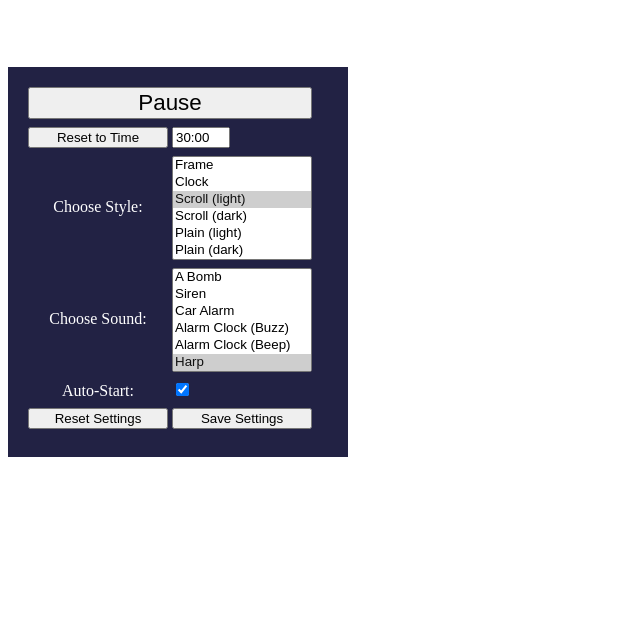
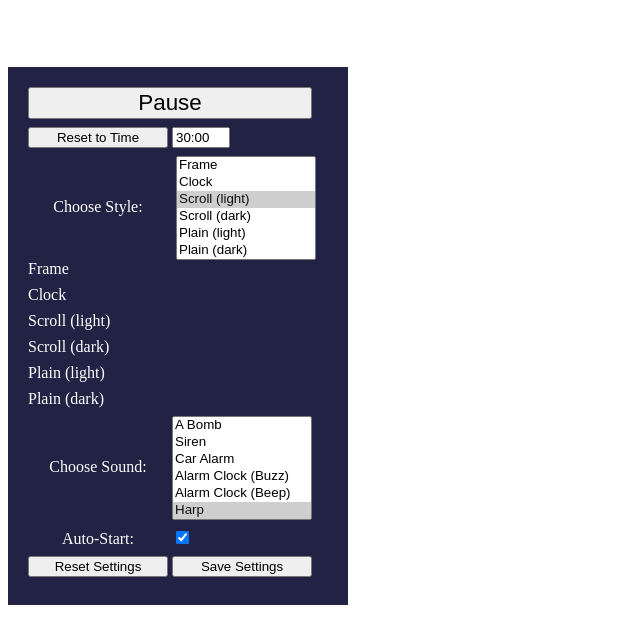
Before and after one commit to absolute-link/snektimer, a plain HTML site: page index.html in a window 1280 px wide. Shown: the part 161-800 px from the top of the page, without its empty margins (0-640 px from the left). Drawn offline with Linux system fonts and the light colour scheme.

Commit message:
custom select element draft

```diff
--- a/index.html
+++ b/index.html
@@ -6,6 +6,7 @@
         <title>SnekTimer</title>
         <link rel="stylesheet" href="style/general.css">
         <script src="config.js"></script>
+        <script src="script/select.js"></script>
         <script src="script/settings.js"></script>
         <script src="script/timer.js"></script>
         <script src="script/general.js"></script>
@@ -33,7 +34,9 @@
                 <button id="reset">Reset to Time</button><input id="start-time" type="text">
             </div>
             <div>
-                <label>Choose Style:</label><select id="design-choice" size="6"></select>
+                <label>Choose Style:</label>
+                <select id="design-choice" size="6"></select>
+                <fancy-select id="design-choice2"></fancy-select>
             </div>
             <div>
                 <label>Choose Sound:</label><select id="sound-choice" size="6"></select>
--- a/script/general.js
+++ b/script/general.js
@@ -24,10 +24,15 @@ function createDropdowns() {
         opt.innerText = text;
         soundChoice.appendChild(opt);
     }
+
+    const designChoice2 = document.getElementById('design-choice2');
+    for(let design in DESIGNS){
+        designChoice2.addOption(DESIGNS[design], design);
+    }
 }
 
 function updateDesign(settings) {
-    document.body.className = settings.get('design-choice');
+    document.body.className = settings.get('design-choice2');
 }
 
 function playSound(settings) {
@@ -76,6 +81,9 @@ function init() {
     document.getElementById('design-choice').addEventListener('change', () => {
         updateDesign(settings);
     });
+    document.getElementById('design-choice2').onSelect = () => {
+        updateDesign(settings);
+    }
     document.getElementById('reset-settings').addEventListener('click', () => {
         settings.loadFromStorage();
         updateDesign(settings);
--- /dev/null
+++ b/script/select.js
@@ -0,0 +1,25 @@
+class FancySelect extends HTMLElement {
+	options = {};
+	value;// todo: getter and setter
+	onSelect;
+
+	addOption(optionText, optionValue) {
+		const option = document.createElement('div');
+		option.innerHTML = optionText;
+		option.setAttribute('data-value', optionValue);
+		this.appendChild(option);
+		option.addEventListener('click', (e) => {
+			this.select(optionValue);
+		})
+		this.options[optionValue] = option;
+	}
+
+	select(optionValue) {
+		this.value = optionValue;
+		if (this.onSelect) {
+			this.onSelect(optionValue);
+		}
+	}
+}
+
+customElements.define('fancy-select', FancySelect);
--- a/script/settings.js
+++ b/script/settings.js
@@ -12,6 +12,7 @@ class Settings {
     items = {
         'start-time': new SettingsItem('30:00'),
         'design-choice': new SettingsItem('scroll-light'),
+        'design-choice2': new SettingsItem('scroll-light'),
         'sound-choice': new SettingsItem('harp-glissando-descending-short-103886.mp3'),
         'auto-start': new SettingsItem(true)
     };
```
